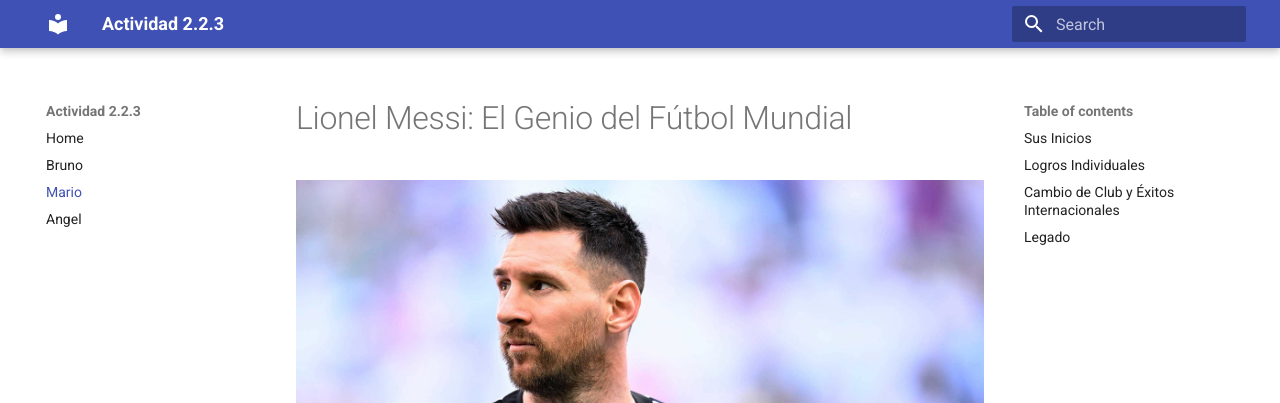
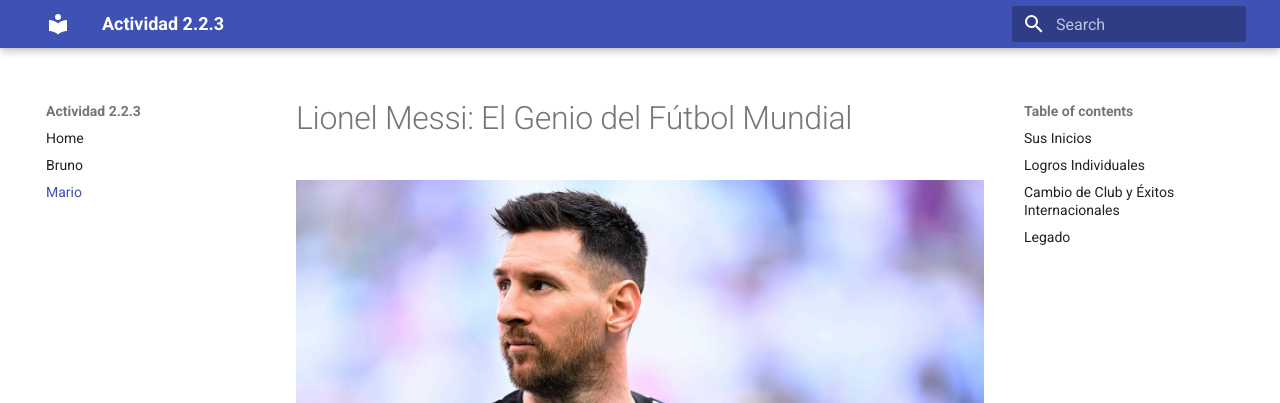
Before and after one commit to HerreraAngel/actividad22_3_ABM, an MkDocs documentation site: the page built from docs/mario.md, in a window 1280 px wide. Shown: the top 403 px of the page. Built offline with MkDocs 1.6.1 and Material for MkDocs 9.7.7, drawn with Linux system fonts in a browser that asks for light colours.

Commit message:
Update mkdocs.yml

```diff
--- a/mkdocs.yml
+++ b/mkdocs.yml
@@ -7,4 +7,3 @@ nav:
   - Home: index.md
   - Bruno: Bruno.md
   - Mario: mario.md
-  - Angel: angel.md
```
